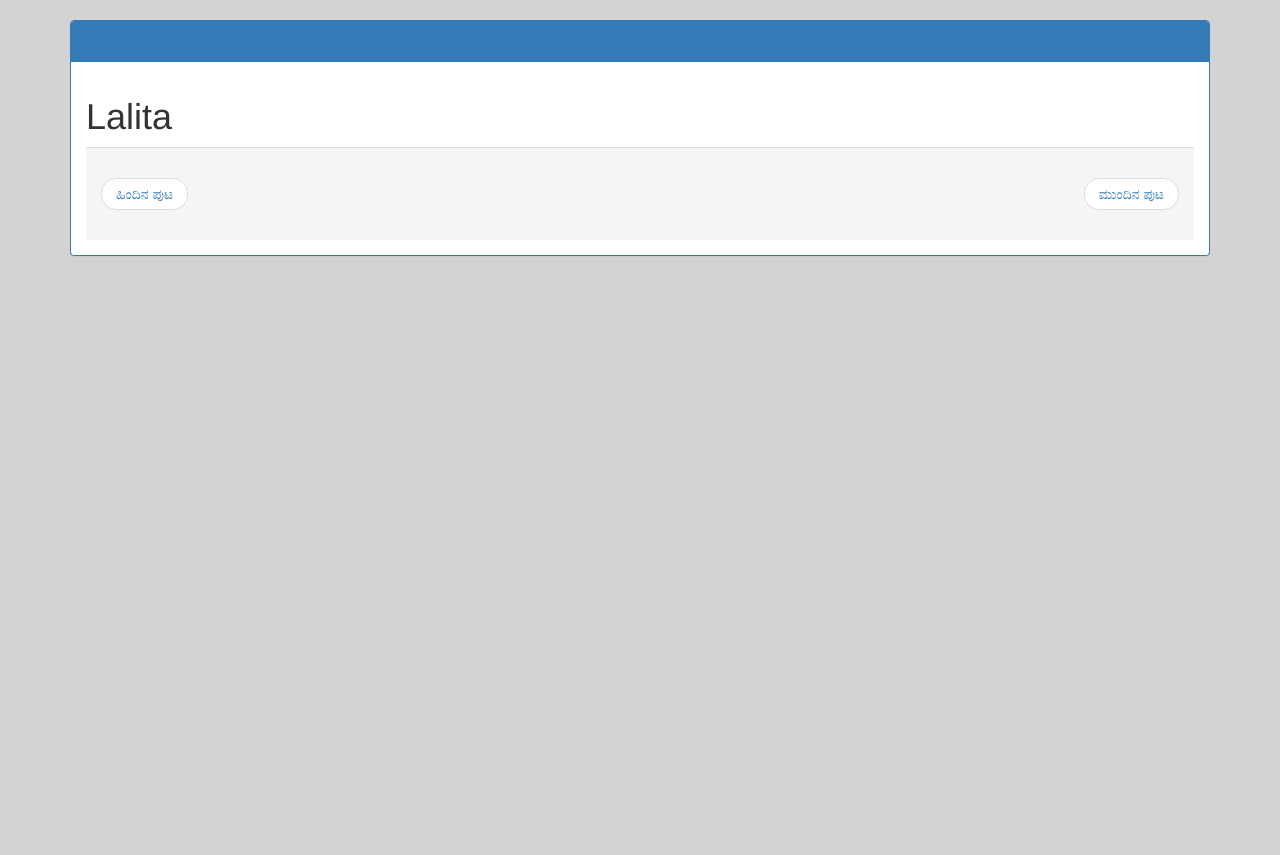
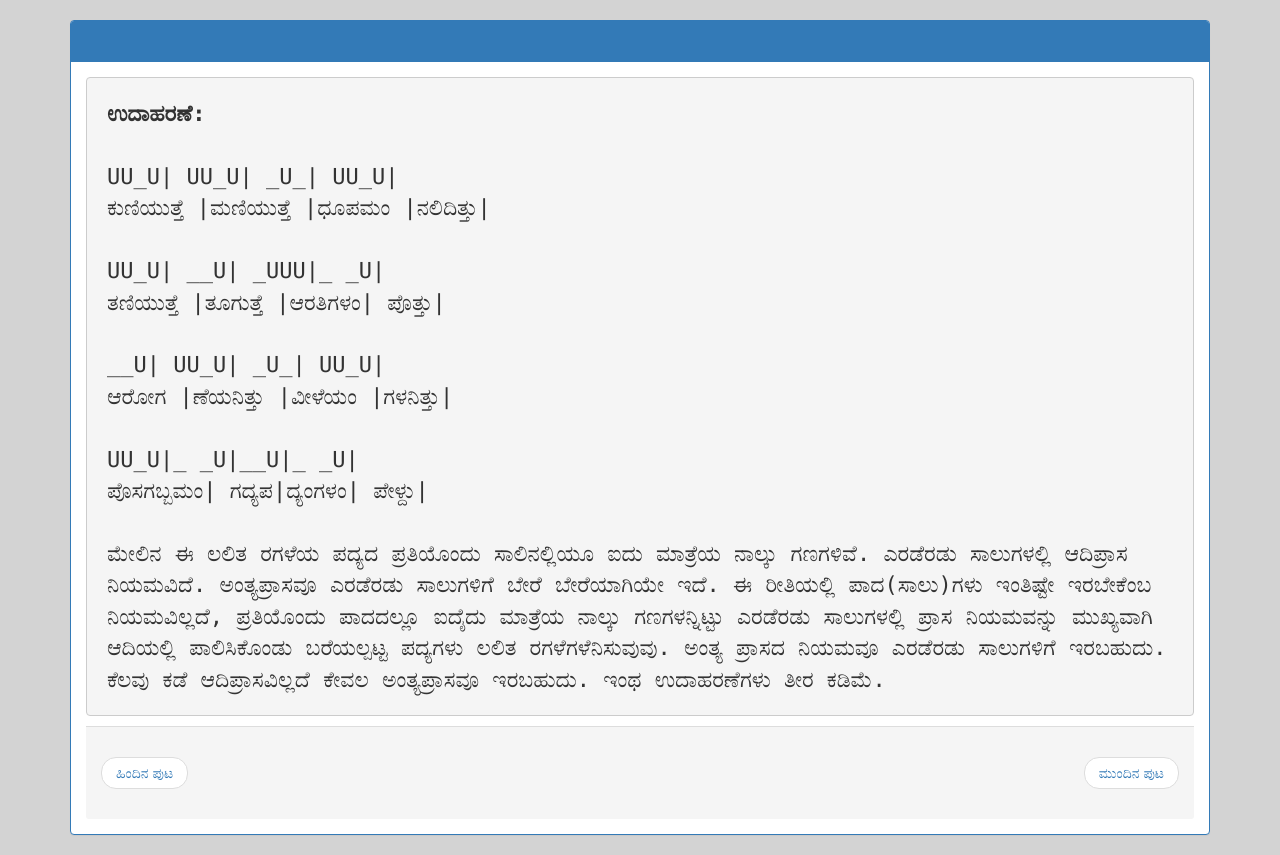
Before and after one commit to anuprshetty/chandassu, a Flask app: template templates/chandassu/ragale/lalita.html in a window 1280 px wide. Shown: the part 75-930 px from the top of the page. Before the commit the page ends 331 px from the top, so only its background shows below. Run offline with Flask 3, Linux system fonts and the light colour scheme; the template is opened without the code that fills it, so the values that code supplies are empty; some libraries are stand-ins or nearby versions.

```diff
--- a/templates/chandassu/ragale/lalita.html
+++ b/templates/chandassu/ragale/lalita.html
@@ -1,3 +1,19 @@
 <!DOCTYPE html> {% extends 'base.html' %} {% block body %}
-<h1>Lalita</h1>
+<pre class="pre-wrap">
+<b>ಉದಾಹರಣೆ:</b>
+
+UU_U| UU_U| _U_| UU_U|
+ಕುಣಿಯುತ್ತೆ |ಮಣಿಯುತ್ತೆ |ಧೂಪಮಂ |ನಲಿದಿತ್ತು|
+
+UU_U| __U| _UUU|_ _U|
+ತಣಿಯುತ್ತೆ |ತೂಗುತ್ತೆ |ಆರತಿಗಳಂ| ಪೊತ್ತು|
+
+__U| UU_U| _U_| UU_U|
+ಆರೋಗ |ಣೆಯನಿತ್ತು |ವೀಳೆಯಂ |ಗಳನಿತ್ತು|
+
+UU_U|_ _U|__U|_ _U|
+ಪೊಸಗಬ್ಬಮಂ| ಗದ್ಯಪ|ದ್ಯಂಗಳಂ| ಪೇಳ್ದು|
+
+ಮೇಲಿನ ಈ ಲಲಿತ ರಗಳೆಯ ಪದ್ಯದ ಪ್ರತಿಯೊಂದು ಸಾಲಿನಲ್ಲಿಯೂ ಐದು ಮಾತ್ರೆಯ ನಾಲ್ಕು ಗಣಗಳಿವೆ. ಎರಡೆರಡು ಸಾಲುಗಳಲ್ಲಿ ಆದಿಪ್ರಾಸ ನಿಯಮವಿದೆ. ಅಂತ್ಯಪ್ರಾಸವೂ ಎರಡೆರಡು ಸಾಲುಗಳಿಗೆ ಬೇರೆ ಬೇರೆಯಾಗಿಯೇ ಇದೆ. ಈ ರೀತಿಯಲ್ಲಿ ಪಾದ(ಸಾಲು)ಗಳು ಇಂತಿಷ್ಟೇ ಇರಬೇಕೆಂಬ ನಿಯಮವಿಲ್ಲದೆ, ಪ್ರತಿಯೊಂದು ಪಾದದಲ್ಲೂ ಐದೈದು ಮಾತ್ರೆಯ ನಾಲ್ಕು ಗಣಗಳನ್ನಿಟ್ಟು ಎರಡೆರಡು ಸಾಲುಗಳಲ್ಲಿ ಪ್ರಾಸ ನಿಯಮವನ್ನು ಮುಖ್ಯವಾಗಿ ಆದಿಯಲ್ಲಿ ಪಾಲಿಸಿಕೊಂಡು ಬರೆಯಲ್ಪಟ್ಟ ಪದ್ಯಗಳು ಲಲಿತ ರಗಳೆಗಳೆನಿಸುವುವು. ಅಂತ್ಯ ಪ್ರಾಸದ ನಿಯಮವೂ ಎರಡೆರಡು ಸಾಲುಗಳಿಗೆ ಇರಬಹುದು. ಕೆಲವು ಕಡೆ ಆದಿಪ್ರಾಸವಿಲ್ಲದೆ ಕೇವಲ ಅಂತ್ಯಪ್ರಾಸವೂ ಇರಬಹುದು. ಇಂಥ ಉದಾಹರಣೆಗಳು ತೀರ ಕಡಿಮೆ.
+</pre>
 {% endblock %}
```
Also changed, not shown: blueprints/chandassu/ragale.py (+8 -1 lines).
